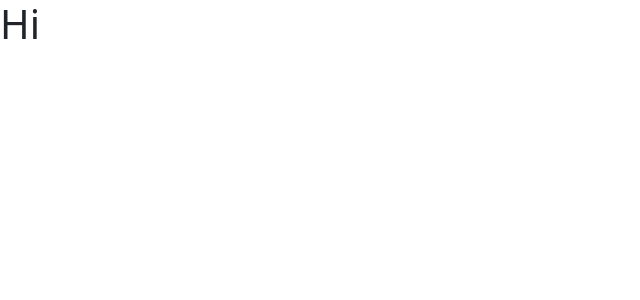
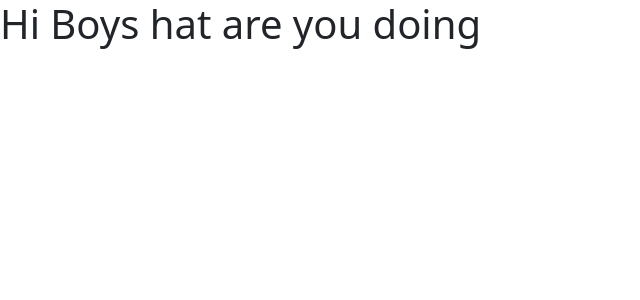
Before and after one commit to agcsjunior/React_typescript_NotesApp, a React (Vite) app: page / in a window 1280 px wide. Shown: the top 300 px of the page, without its empty margins (0-640 px from the left). Built offline with nearby package versions, Linux system fonts and the light colour scheme.

Commit message:
second change

```diff
--- a/src/App.tsx
+++ b/src/App.tsx
@@ -2,8 +2,7 @@ import "bootstrap/dist/css/bootstrap.min.css"
 function App() {
 
   return (
-
-      <h1>Hi</h1>
+      <h1>Hi Boys hat are you doing </h1>
 
   )
 }
```
